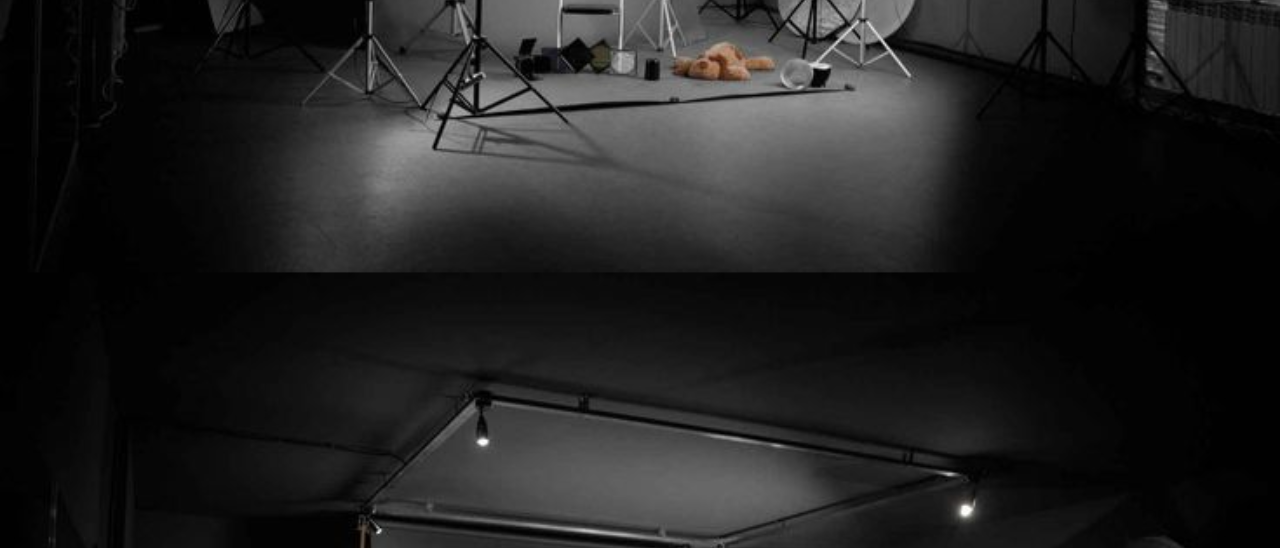
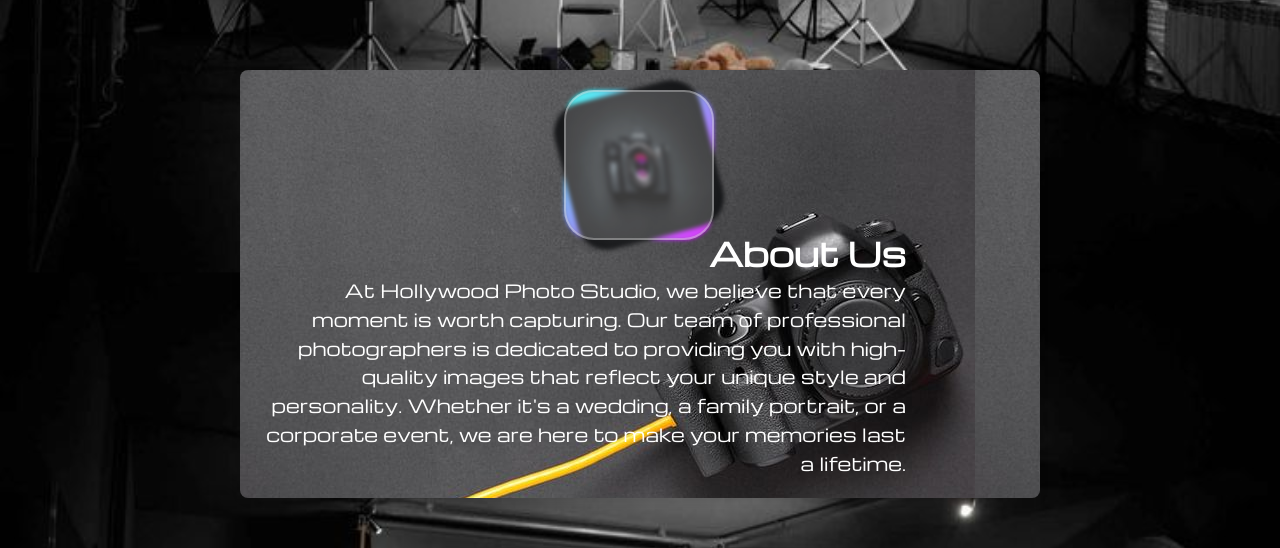
Before and after one commit to Bekalu156/Photo-studio-site-, a plain HTML site: page index.html in a window 1280 px wide. Shown: the part 581-1129 px from the top of the page. Drawn offline with nearby package versions, Linux system fonts and the light colour scheme.

Commit message:
i added about page

```diff
--- a/index.html
+++ b/index.html
@@ -15,7 +15,7 @@
         <nav>
             <ul>
                 <li><a href="index.html">Home</a></li>
-                <li><a href="about.html">About</a></li>
+                <li><a href="#About">About</a></li>
                 <li><a href="services.html">Services</a></li>
                 <li><a href="portfolio.html">Portfolio</a></li>
                 <li><a href="contact.html">Contact</a></li>
@@ -63,5 +63,22 @@
             <img src="img/🤎 @bhvd_moods.jpeg" alt="">
         </div>
    </div>
+
+   <div id="About" class="about">
+    <!-- From Uiverse.io by mobinkakei -->
+<div class="loader">
+  <div class="loader_cube loader_cube--color">
+    <img src="img/Best Memory Cards Sony A7r III _ Real Benchmarks _ Alik Griffin.jpeg" alt="">
+  </div>
+   <div class="loader_cube loader_cube--glowing"></div>
+</div>
+        <h1>About Us</h1>
+        <p>
+            At Hollywood Photo Studio, we believe that every moment is worth capturing. Our team of professional photographers is dedicated to providing you with high-quality images that reflect your unique style and personality. Whether it's a wedding, a family portrait, or a corporate event, we are here to make your memories last a lifetime.
+        </p>
+
+
+    </div>
+   </div>
 </body>
 </html>
--- a/style.css
+++ b/style.css
@@ -183,3 +183,99 @@ nav li a:hover {
   height: 50vmax;
   place-items: center;
 }
+
+.services {
+   max-width: 800px;
+   margin: 0 auto;
+   padding: 20px;
+   background-color: rgba(0, 0, 0, 0.5);
+   border-radius: 8px;
+   box-shadow: 0 2px 10px rgba(0,0,0,0.1);
+}
+.services h1 {
+    text-align: center;
+    color: #fff;
+    margin-bottom: 20px;
+}
+.services ul {
+   list-style-type: none;
+   padding: 0;
+}
+.services li {
+   margin: 10px 0;
+    padding: 10px;
+    background-color: #f9f9f9;
+    border: 1px solid #ddd;
+    border-radius: 4px;
+
+}
+
+.about{
+    background: url(img/Flat\ lay\ of\ camera\ and\ frame\ with\ copy\ space\ _\ Premium\ Photo.jpeg);
+    max-width: 800px;
+    margin: 0 auto;
+    padding: 20px;
+    background-color: rgba(0, 0, 0, 0.5);
+    border-radius: 8px;
+    box-shadow: 0 2px 10px rgba(0,0,0,0.1);
+    margin-top: -40%;
+    margin-bottom: 20px;
+}
+
+.about h1 {
+    color: #fff;
+    margin-top: -10px;
+    margin-left: 50px;
+}
+
+.about p {
+    color: #fff;
+    font-size: 18px;
+    line-height: 1.6;
+}
+/* From Uiverse.io by mobinkakei */
+.loader {
+  width: 150px;
+  height: 150px;
+  position: relative;
+  display: flex;
+  align-items: center;
+  justify-content: center;
+  margin-left: 40%;
+}
+
+.loader_cube img{
+  z-index: 1;
+
+  animation: loadtwo 2.7s ease-in-out infinite;
+ position: absolute;
+  width: 100%;
+  height: 100%;
+  border-radius: 30px;
+}
+
+.loader_cube {
+  position: absolute;
+  width: 100%;
+  height: 100%;
+  border-radius: 30px;
+}
+
+.loader_cube--glowing {
+  z-index: 2;
+  background-color: rgba(255, 255, 255, 0.2);
+  border: 2px solid rgba(255, 255, 255, 0.3);
+}
+
+.loader_cube--color {
+  z-index: 1;
+  filter: blur(2px);
+  background: linear-gradient(135deg, #1afbf0, #da00ff);
+  animation: loadtwo 2.5s ease-in-out infinite;
+}
+
+@keyframes loadtwo {
+  50% {
+    transform: rotate(-80deg);
+  }
+}
```
